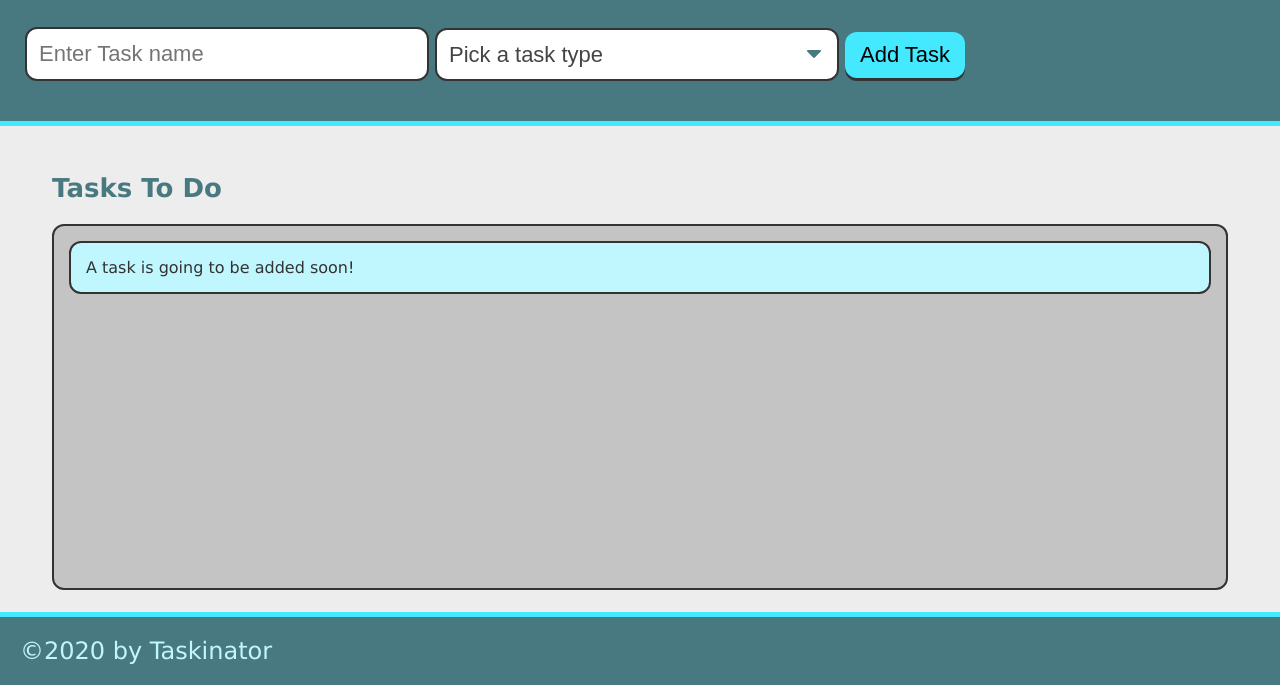
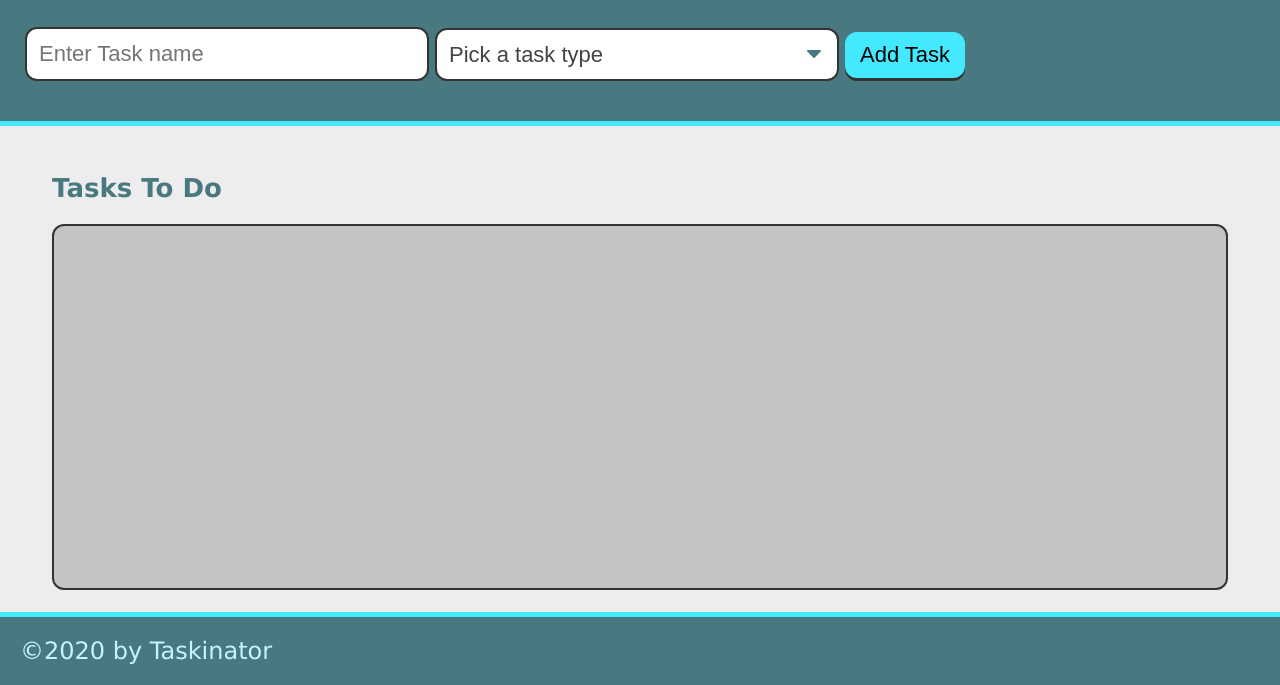
Before and after one commit to YangLongWang/taskinator, a plain HTML site: page index.html in a window 1280 px wide. Shown: the part 115-800 px from the top of the page. Drawn offline with Linux system fonts and the light colour scheme.

Commit message:
submit a task

```diff
--- a/assets/js/script.js
+++ b/assets/js/script.js
@@ -2,7 +2,6 @@ var formEl = document.querySelector("#task-form");
 var tasksToDoEl = document.querySelector("#tasks-to-do");
 
 var createTaskHandler = function(event) {
-
     event.preventDefault();
 
     var listItemEl = document.createElement("li");
--- a/index.html
+++ b/index.html
@@ -24,7 +24,7 @@
                 </select>
             </div>
             <div class="form-group">
-                <button id="save-task" class="btn">Add Task</button>
+                <button id="save-task" class="btn" type="submit">Add Task</button>
             </div>
         </form>
 
@@ -32,9 +32,7 @@
     <main class="page-content">
         <section class="task-list-wrapper">
             <h2 class="list-title">Tasks To Do</h2>
-            <ul id="tasks-to-do" class="task-list">
-                <li class="task-item">A task is going to be added soon!</li>
-            </ul>
+            <ul id="tasks-to-do" class="task-list"></ul>
         </section>
     </main>
     <footer>
```
